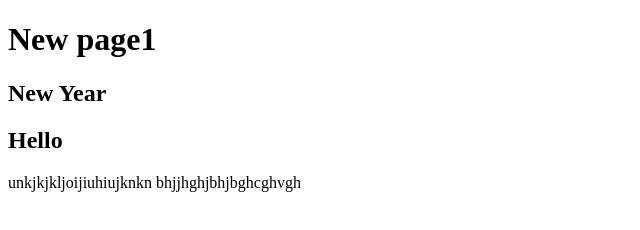
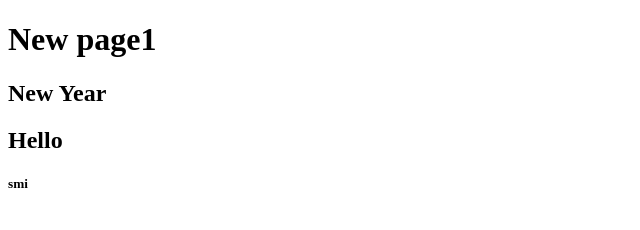
Before and after one commit to samikshatembhurne16/myproject, a plain HTML site: page Desktop/today/page1.html in a window 1280 px wide. Shown: the whole page, without its empty margins (0-640 px from the left). Drawn offline with Linux system fonts and the light colour scheme.

Commit message:
added smi

```diff
--- a/Desktop/today/page1.html
+++ b/Desktop/today/page1.html
@@ -10,6 +10,6 @@
     <h1>New page1</h1>
     <h2>New Year</h2>
     <h2>Hello</h2>
-    <p>unkjkjkljoijiuhiujknkn bhjjhghjbhjbghcghvgh</p>
+    <h5>smi</h5>
 </body>
 </html>
```
